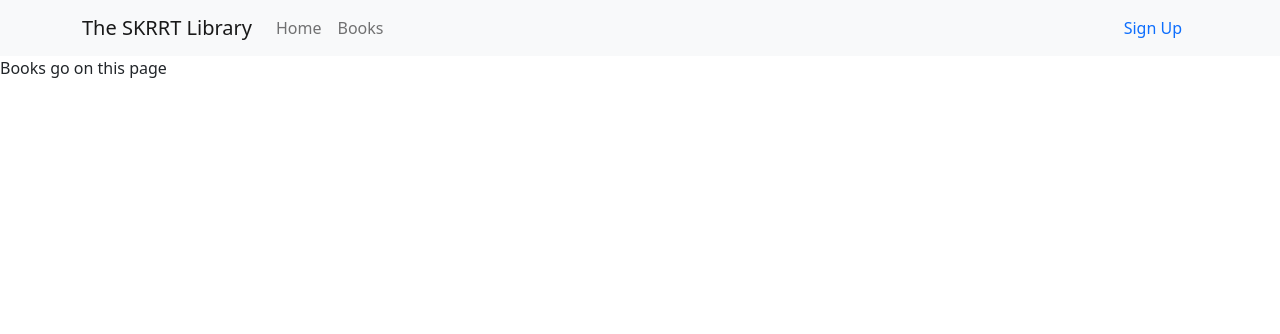
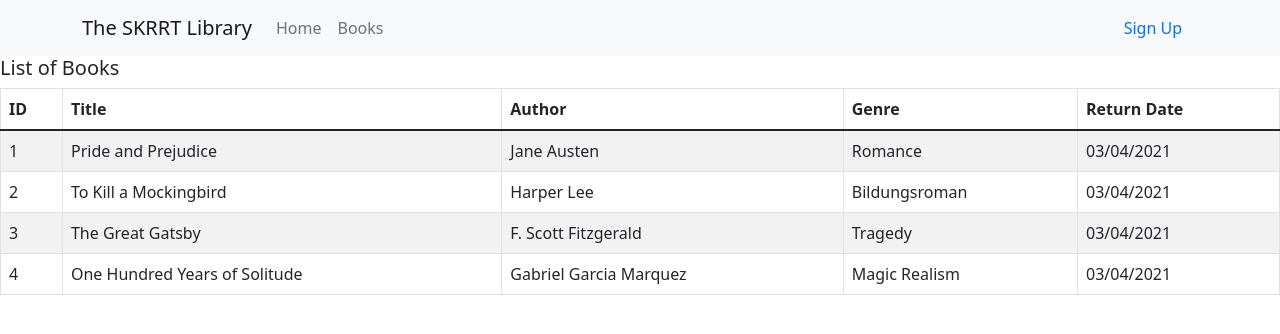
Before and after one commit to ryandeislerC/lms_react, a React (Create React App) app: page /books in a window 1280 px wide. Shown: the top 334 px of the page. Built offline with nearby package versions, Linux system fonts and the light colour scheme.

Commit message:
Added a table of books with .js example data

```diff
--- a/src/components/books/books.jsx
+++ b/src/components/books/books.jsx
@@ -1,8 +1,41 @@
 import React from 'react';
+import { Table } from 'react-bootstrap';
+import { bookList } from '../../data/bookList';
 
 class Books extends React.Component {
+    constructor(props) {
+        super(props);
+        this.state = {  }
+    }
+
     render() {
-        return <div>Books go on this page</div>;
+        const books = []
+        bookList.forEach(b => {
+            books.push(<tr>
+                <td>{b.id}</td>
+                <td>{b.title}</td>
+                <td>{b.author}</td>
+                <td>{b.genre}</td>
+                <td>{b.returnDate}</td>
+                </tr>);
+        });
+        return <div>
+            <h5>List of Books</h5>
+            <Table striped bordered hover>
+                <thead>
+                    <tr>
+                        <th>ID</th>
+                        <th>Title</th>
+                        <th>Author</th>
+                        <th>Genre</th>
+                        <th>Return Date</th>
+                    </tr>
+                </thead>
+                <tbody>
+                        {books}
+                </tbody>
+            </Table>
+        </div>;
     }
 }
 
--- a/src/components/header/header.jsx
+++ b/src/components/header/header.jsx
@@ -3,8 +3,7 @@
 
 import { Container, Nav, Navbar, NavDropdown } from 'react-bootstrap';
 import { useHistory } from 'react-router-dom';
-import './header.css';
-<header className="css"></header>
+
 function Header() {
     //replace the following line with correct access to Java DB
     let user = JSON.parse(localStorage.getItem('user-info'))
--- /dev/null
+++ b/src/data/bookList.js
@@ -0,0 +1,30 @@
+export const bookList = [
+    {
+        id: 1,
+        title: 'Pride and Prejudice',
+        author: 'Jane Austen',
+        genre: 'Romance',
+        returnDate: '03/04/2021'
+    },
+    {
+        id: 2,
+        title: 'To Kill a Mockingbird',
+        author: 'Harper Lee',
+        genre: 'Bildungsroman',
+        returnDate: '03/04/2021'
+    },
+    {
+        id: 3,
+        title: 'The Great Gatsby',
+        author: 'F. Scott Fitzgerald',
+        genre: 'Tragedy',
+        returnDate: '03/04/2021'
+    },
+    {
+        id: 4,
+        title: 'One Hundred Years of Solitude',
+        author: 'Gabriel Garcia Marquez',
+        genre: 'Magic Realism',
+        returnDate: '03/04/2021'
+    }
+];
```
